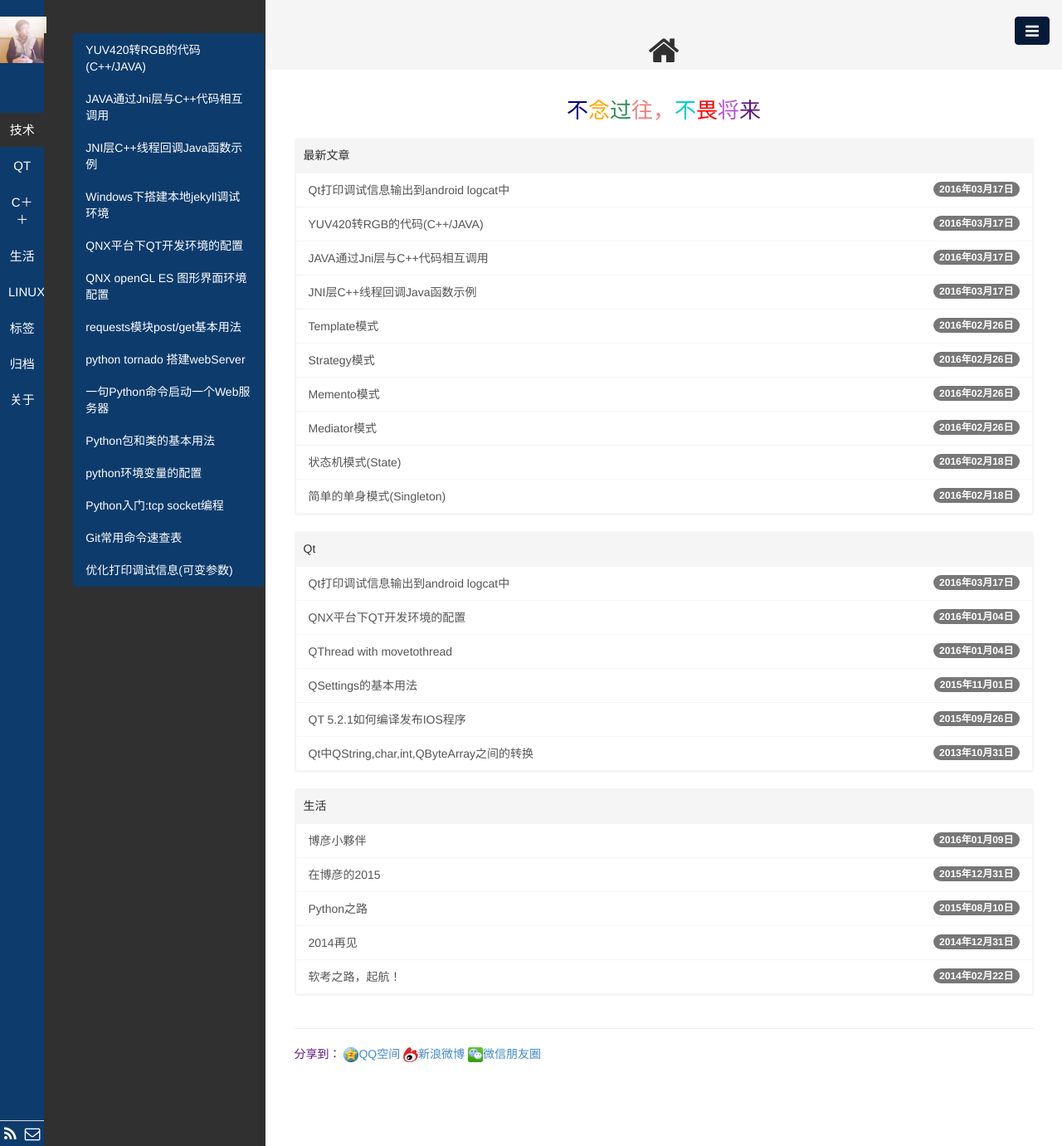
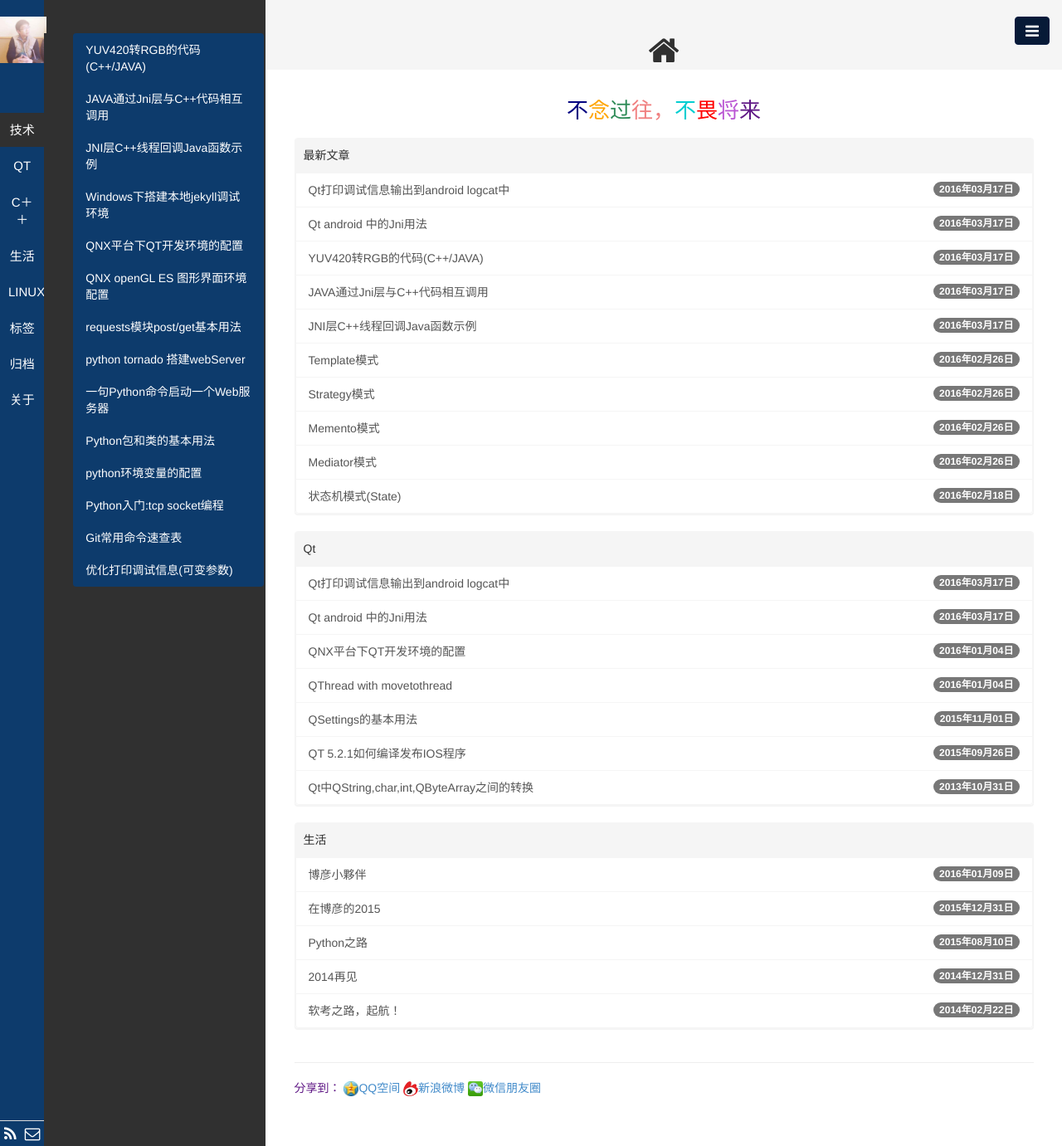
Before and after one commit to liukang325/liukang325.github.io, a Jekyll site: the page built from index.html, in a window 1280 px wide. Shown: the whole page at 83% size. Built offline with Jekyll 4.4.1, drawn with Linux system fonts in a browser that asks for light colours; Markdown is read by kramdown in place of the engine named in the settings; the list of posts is cut into pages by our own code; comment, search, counter and statistics services are not loaded; part of the change alters nothing that is shown.

Commit message:
update QT jni

````diff
--- a/_config.yml
+++ b/_config.yml
@@ -1,6 +1,6 @@
 permalink: /:year/:month/:day/:title.html
 paginate: 10
-# markdown: redcarpet
+markdown: redcarpet
 
 # 作者信息
 author:
--- /dev/null
+++ b/_posts/Qt/2016-03-17-QT-android-Jni.md
@@ -0,0 +1,251 @@
+---
+layout: post
+title: Qt android 中的Jni用法
+category: QT
+tags: Qt Android
+keywords:
+description:
+---
+
+先看JAVA端的代码:
+
+```
+package an.qt.useJar;
+import java.lang.String;
+
+public class ExtendsQtNative
+{
+    public native void sendByte(int len, byte[] date);
+    public native byte[] getByteArray();
+    public native void setDirectBuffer(Object buffer, int len);
+}
+
+```
+
+JniNative.h
+
+```
+#include <QApplication>
+#include <QAndroidJniEnvironment>
+#include <QAndroidJniObject>
+#include <jni.h>
+#include "simpleCustomEvent.h"
+#include <QDebug>
+
+#define QDBG qDebug()<<__FILE__<<__FUNCTION__<<"():"<<__LINE__
+
+#define MAX_BUF_SIZE 1024*1024*2
+
+class JniNative
+{
+public:
+    JniNative();
+    ~JniNative();
+    bool registerNativeMethods();
+
+private:
+
+};
+```
+
+JniNative.cpp
+
+```
+#include "JniNative.h"
+
+extern QObject *g_listener;
+uchar array[MAX_BUF_SIZE];
+
+//javah -jni ExtendsQtNative
+//javap -s -p ExtendsQtNative
+static void sendByte(JNIEnv *env, jobject thiz, int len, jbyteArray date)
+{
+    memset(array, 0, sizeof(array));
+    env->GetByteArrayRegion(date,0,len,(jbyte*)array);
+
+    QCoreApplication::postEvent(g_listener, new SimpleCustomEvent(len, array));
+}
+
+uchar getArray[MAX_BUF_SIZE];
+static jbyteArray getByteArray(JNIEnv *env, jobject thiz)
+{
+//    memset(getArray, 0, sizeof(getArray));
+    getArray[0] = 'l';
+    getArray[1] = 'k';
+    getArray[2] = 'q';
+
+    jbyteArray byteArray = env->NewByteArray(MAX_BUF_SIZE);
+    env->SetByteArrayRegion(byteArray,0,MAX_BUF_SIZE,(jbyte*)getArray);
+
+    return byteArray;
+}
+uchar * gBuffer;
+static void setDirectBuffer(JNIEnv *env, jobject thiz, jobject buffer, jint len)
+{
+    //无需拷贝，直接获取与Java端共享的直接内存地址(效率比较高，但object的构造析构开销大，建议长期使用的大型buffer采用这种方式)
+    gBuffer = (unsigned char *)env->GetDirectBufferAddress(buffer);
+    if( gBuffer == NULL ) {
+        QDBG<<"GetDirectBufferAddress Failed!";
+        return;
+    }
+    int dataLen = len;
+
+    //可以通过pBuffer指针来访问这段数组的值了,注意，修改数组的值后，Java端同时变化
+
+}
+
+JniNative::JniNative()
+{
+    SimpleCustomEvent::eventType();
+}
+
+JniNative::~JniNative()
+{
+
+}
+
+bool JniNative::registerNativeMethods()
+{
+    JNINativeMethod methods[] {
+        {"sendByte", "(I[B)V", (void*)sendByte},
+        {"getByteArray", "()[B", (void*)getByteArray},
+        {"setDirectBuffer","(Ljava/lang/Object;I)V",(void*)setDirectBuffer}
+    };
+
+    const char *classname = "an/qt/useJar/ExtendsQtNative";
+    jclass clazz;
+    QAndroidJniEnvironment env;
+
+    QAndroidJniObject javaClass(classname);
+    clazz = env->GetObjectClass(javaClass.object<jobject>());
+    QDBG << "find ExtendsQtNative - " << clazz;
+    bool result = false;
+    if(clazz)
+    {
+        jint ret = env->RegisterNatives(clazz, methods, sizeof(methods) / sizeof(methods[0]));
+        env->DeleteLocalRef(clazz);
+        QDBG << "RegisterNatives return - " << ret;
+        result = ret >= 0;
+    }
+    if(env->ExceptionCheck())
+        env->ExceptionClear();
+    return result;
+}
+```
+
+主函数中需要先将这些Jni层进行注册:
+
+main.cpp
+
+```
+{
+	...
+
+	JniNative jNative;
+	jNative.registerNativeMethods();
+
+	...
+
+}
+
+```
+
+-------------
+C++进行回调JAVA的函数:
+
+ExtendsQtWithJava.java
+
+```
+public class ExtendsQtWithJava extends org.qtproject.qt5.android.bindings.QtActivity
+{
+    private final static int BUFFER_SIZE = 1024*1024*2;
+    private static ByteBuffer mDirectBuffer;
+    private static int dataLen;
+    public ExtendsQtWithJava(){
+        mDirectBuffer = ByteBuffer.allocateDirect(BUFFER_SIZE);
+    }
+
+    private final static int HEAD_OFFSET = 512;
+
+    private final static String TAG = "~~~~~~~~~~~~~~~~~~~~~extendsQt";
+
+    public static ExtendsQtNative m_nativeNotify = null;
+    private static void notifyQt(int len, byte[] data){
+        if(m_nativeNotify == null){
+            m_nativeNotify = new ExtendsQtNative();
+        }
+        m_nativeNotify.sendByte(len,data);
+    }
+    private static byte[] getByteArrayFromQt(){
+        if(m_nativeNotify == null){
+            m_nativeNotify = new ExtendsQtNative();
+        }
+        return m_nativeNotify.getByteArray();
+    }
+    private static void setDirectBuffer()
+    {
+        if(m_nativeNotify == null){
+            m_nativeNotify = new ExtendsQtNative();
+        }
+        m_nativeNotify.setDirectBuffer(mDirectBuffer,BUFFER_SIZE);
+    }
+
+    public static void start() {
+        setDirectBuffer();
+    }
+
+    public static void stop() {
+        Log.e(TAG, "buf0==p=" +mDirectBuffer.array()[0]);
+        Log.e(TAG, "buf1==p=" +mDirectBuffer.array()[1]);
+        Log.e(TAG, "buf2==p=" +mDirectBuffer.array()[2]);
+    }
+    public static void flsh(int len) {
+        dataLen = len;
+        Log.e(TAG, "buf0==p=" +mDirectBuffer.array()[0]);
+        Log.e(TAG, "buf1==p=" +mDirectBuffer.array()[1]);
+        Log.e(TAG, "buf2==p=" +mDirectBuffer.array()[2]);
+        Log.e(TAG, "len==========" +dataLen);
+    }
+
+```
+
+Widget.cpp
+
+```
+void Widget::on_pushButton_clicked()
+{
+#ifdef WIN32
+    m_resultView->setText("Sorry, Just for Android!");
+#elif defined(ANDROID)
+//    QString url = m_urlEdit->text();
+//    QAndroidJniObject javaAction = QAndroidJniObject::fromString(url);
+    QAndroidJniObject::callStaticMethod<void>("an/qt/useJar/ExtendsQtWithJava",
+                                       "start",
+                                       "()V");
+//                                       javaAction.object<jstring>());
+#endif
+}
+
+uchar buf1[8] = "abc";
+uchar buf2[8] = "lkq";
+void Widget::on_pushButton_stop_clicked()
+{
+    memcpy(gBuffer, buf1, sizeof(buf1));
+    QAndroidJniObject::callStaticMethod<void>(
+                "an/qt/useJar/ExtendsQtWithJava",
+                "stop",
+                "()V");
+}
+
+void Widget::on_pushButton_flush_clicked()
+{
+    memcpy(gBuffer, buf2, sizeof(buf2));
+    static int len = 2;
+    len++;
+    QAndroidJniObject::callStaticMethod<void>(
+                "an/qt/useJar/ExtendsQtWithJava",
+                "flsh",
+                "(I)V",
+                len);
+}
+```
````
